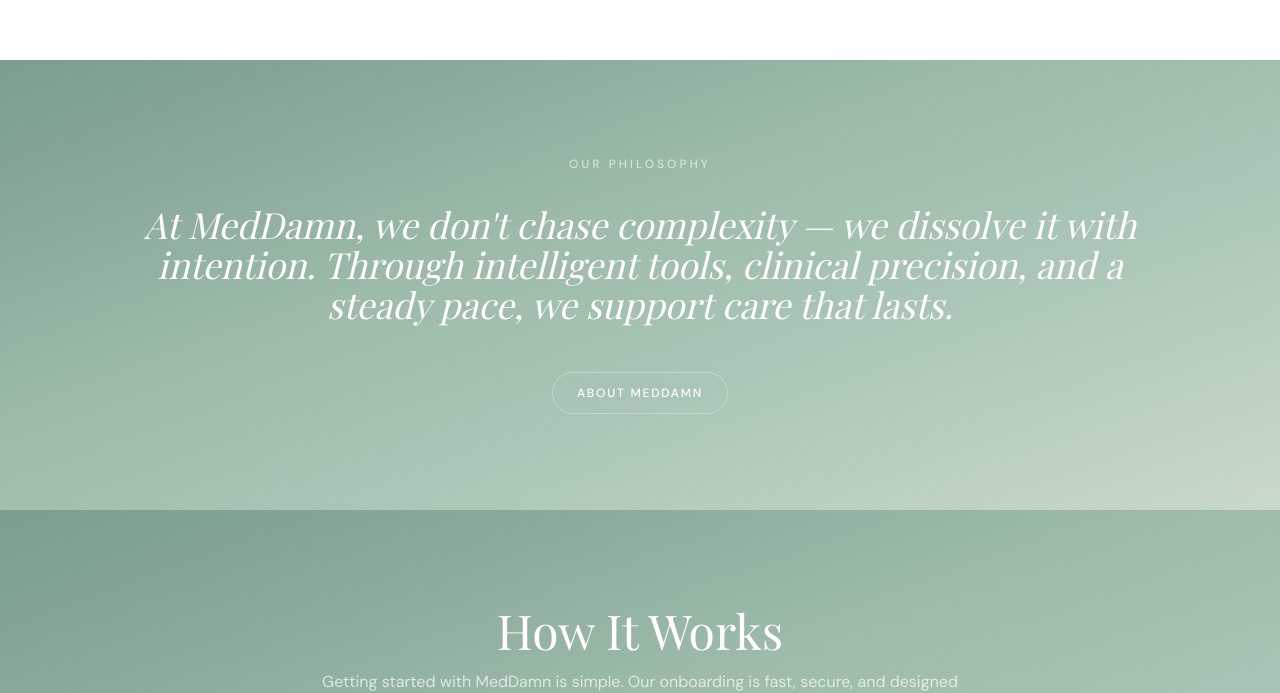
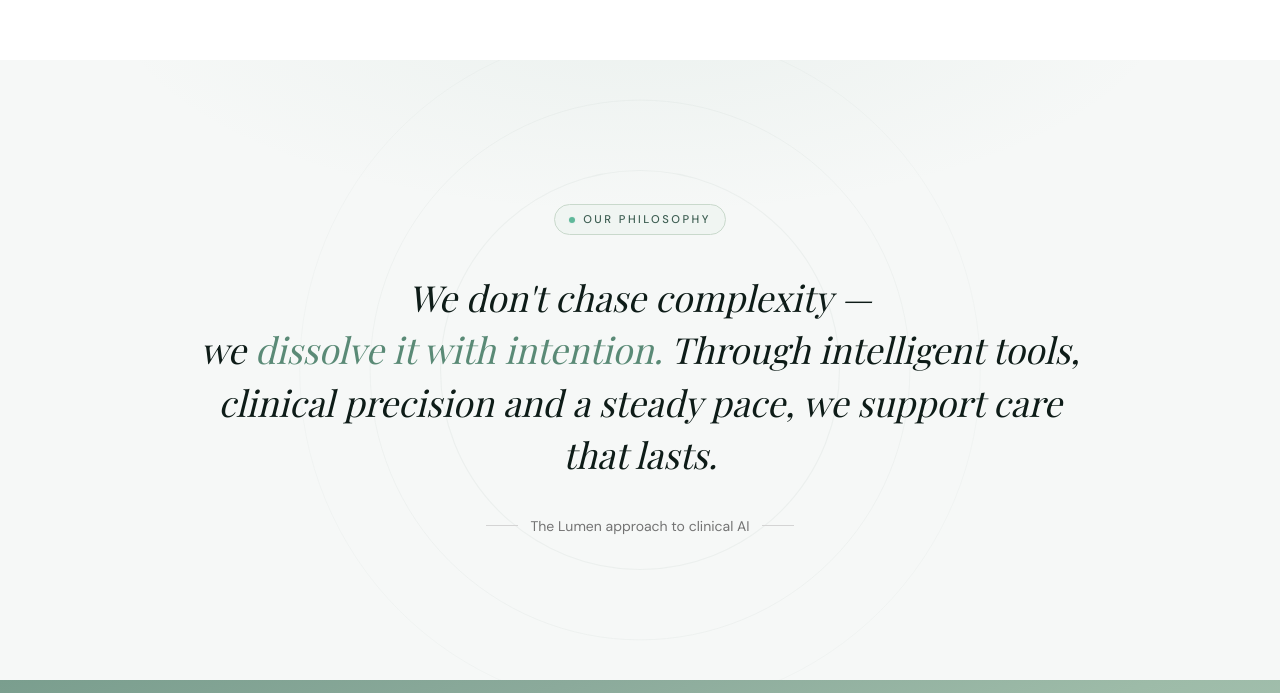
Before and after one commit to parag3638/MedDamn, a Next.js app: page / in a window 1280 px wide. Shown: the part 2634-3327 px from the top of the page. Built offline with nearby package versions, Linux system fonts and the light colour scheme; a web font is replaced by a local one.

Commit message:
Add philosophy quote and capabilities bento grid

```diff
--- /dev/null
+++ b/src/components/landing/Features.tsx
@@ -0,0 +1,166 @@
+"use client";
+
+import { motion } from "framer-motion";
+import {
+  MessagesSquare,
+  LayoutDashboard,
+  Workflow,
+  NotebookPen,
+  ShieldCheck,
+  type LucideIcon,
+} from "lucide-react";
+import { PillBadge } from "./ui";
+import { cn } from "@/lib/utils";
+
+const ease = [0.22, 1, 0.36, 1] as const;
+
+type Feature = {
+  icon: LucideIcon;
+  title: string;
+  description: string;
+  span?: string;
+  chips?: string[];
+};
+
+const features: Feature[] = [
+  {
+    icon: MessagesSquare,
+    title: "AI-Assisted Intake",
+    description:
+      "Lumen listens to patient conversations and form inputs, then returns a clean, structured clinical summary in seconds — no dictation, no busywork.",
+    span: "md:col-span-2",
+    chips: ["SOAP notes", "Differential diagnoses", "ICD-10 mapping"],
+  },
+  {
+    icon: LayoutDashboard,
+    title: "Smart Dashboards",
+    description:
+      "Track every case with real-time status, review notes and alerts — your whole practice at a glance.",
+  },
+  {
+    icon: Workflow,
+    title: "Workflow Automation",
+    description:
+      "Auto-generated differential diagnoses, red-flag warnings and treatment insights surface what matters first.",
+  },
+  {
+    icon: NotebookPen,
+    title: "Templates & Notes",
+    description:
+      "Organize clinical templates, reusable notes and documentation in one calm, searchable system.",
+  },
+  {
+    icon: ShieldCheck,
+    title: "Secure by Design",
+    description:
+      "HIPAA-grade data security, end-to-end encryption and a scalable stack you can trust with every record.",
+  },
+];
+
+export default function Features() {
+  return (
+    <section
+      id="capabilities"
+      aria-label="Capabilities"
+      className="bg-clinical relative px-6 py-28 sm:px-8 md:py-32"
+    >
+      <div className="mx-auto max-w-6xl">
+        {/* Heading */}
+        <motion.div
+          initial={{ opacity: 0, y: 22 }}
+          whileInView={{ opacity: 1, y: 0 }}
+          transition={{ duration: 0.7, ease }}
+          viewport={{ once: true, margin: "-100px" }}
+          className="flex flex-col items-center gap-6 text-center"
+        >
+          <PillBadge tone="light">Capabilities</PillBadge>
+          <h2 className="font-display text-4xl font-semibold leading-[1.05] tracking-[-0.03em] text-ink sm:text-5xl lg:text-[3.4rem]">
+            Built for the way{" "}
+            <span className="text-sage-600">clinicians actually work.</span>
+          </h2>
+          <p className="max-w-2xl text-base leading-relaxed text-neutral-500">
+            One intelligent platform that handles the documentation, surfaces the
+            risks and keeps every case moving — from first conversation to closure.
+          </p>
+        </motion.div>
+
+        {/* Bento grid */}
+        <div className="mt-16 grid grid-cols-1 gap-5 md:grid-cols-3">
+          {features.map((f, i) => {
+            const highlighted = i === 0;
+            const Icon = f.icon;
+            return (
+              <motion.article
+                key={f.title}
+                initial={{ opacity: 0, y: 26 }}
+                whileInView={{ opacity: 1, y: 0 }}
+                transition={{ duration: 0.6, ease, delay: (i % 3) * 0.08 }}
+                viewport={{ once: true, margin: "-80px" }}
+                className={cn(
+                  "group relative flex flex-col overflow-hidden rounded-[1.75rem] p-7 transition-all duration-300",
+                  f.span,
+                  highlighted
+                    ? "bg-sage-band text-white"
+                    : "card-clinical hover:-translate-y-1 hover:border-sage-300"
+                )}
+              >
+                {highlighted && (
+                  <svg
+                    className="pointer-events-none absolute -right-10 -top-10 h-64 w-64 opacity-25"
+                    viewBox="0 0 200 200"
+                    fill="none"
+                    aria-hidden="true"
+                  >
+                    <circle cx="100" cy="100" r="60" stroke="white" strokeWidth="1" />
+                    <circle cx="100" cy="100" r="90" stroke="white" strokeWidth="0.6" />
+                  </svg>
+                )}
+
+                <span
+                  className={cn(
+                    "flex h-12 w-12 items-center justify-center rounded-2xl transition-colors",
+                    highlighted
+                      ? "bg-white/15 text-white"
+                      : "bg-sage-50 text-sage-600 group-hover:bg-sage-500 group-hover:text-white"
+                  )}
+                >
+                  <Icon className="h-6 w-6" strokeWidth={1.8} />
+                </span>
+
+                <h3
+                  className={cn(
+                    "mt-6 font-display text-xl font-semibold tracking-tight sm:text-2xl",
+                    highlighted ? "text-white" : "text-ink"
+                  )}
+                >
+                  {f.title}
+                </h3>
+                <p
+                  className={cn(
+                    "mt-2.5 max-w-md text-sm leading-relaxed",
+                    highlighted ? "text-white/75" : "text-neutral-500"
+                  )}
+                >
+                  {f.description}
+                </p>
+
+                {f.chips && (
+                  <div className="mt-auto flex flex-wrap gap-2 pt-6">
+                    {f.chips.map((chip) => (
+                      <span
+                        key={chip}
+                        className="rounded-full border border-white/20 bg-white/10 px-3 py-1 text-xs font-medium text-white/85"
+                      >
+                        {chip}
+                      </span>
+                    ))}
+                  </div>
+                )}
+              </motion.article>
+            );
+          })}
+        </div>
+      </div>
+    </section>
+  );
+}
--- a/src/components/landing/Philosophy.tsx
+++ b/src/components/landing/Philosophy.tsx
@@ -1,63 +1,52 @@
 "use client";
 
 import { motion } from "framer-motion";
-import { useMode } from "@/contexts/ModeContext";
-import { cn } from "@/lib/utils";
+import { PillBadge } from "./ui";
+
+const ease = [0.22, 1, 0.36, 1] as const;
 
 export default function Philosophy() {
-  const { mode } = useMode();
-  const isLight = mode === "light";
-
   return (
     <section
       id="about"
       aria-label="Our philosophy"
-      className={cn(
-        "py-24 px-8 md:px-12 mode-transition",
-        isLight ? "bg-neutral-50" : "bg-immersive"
-      )}
+      className="bg-clinical relative overflow-hidden px-6 py-28 sm:px-8 md:py-36"
     >
-      <div className="max-w-5xl mx-auto text-center">
-        <motion.div
-          initial={{ opacity: 0, y: 20 }}
-          whileInView={{ opacity: 1, y: 0 }}
-          transition={{ duration: 0.7, ease: [0.22, 1, 0.36, 1] }}
-          viewport={{ once: true, margin: "-80px" }}
-          className="flex flex-col items-center gap-8"
-        >
-          <span
-            className={cn(
-              "text-xs tracking-[0.25em] font-medium mode-transition",
-              isLight ? "text-sage-600" : "text-white/60"
-            )}
-          >
-            OUR PHILOSOPHY
-          </span>
+      {/* faint concentric arcs */}
+      <svg
+        className="pointer-events-none absolute left-1/2 top-1/2 h-[44rem] w-[44rem] -translate-x-1/2 -translate-y-1/2 opacity-[0.05]"
+        viewBox="0 0 600 600"
+        fill="none"
+        aria-hidden="true"
+      >
+        <circle cx="300" cy="300" r="170" stroke="#3d5e52" strokeWidth="1" />
+        <circle cx="300" cy="300" r="230" stroke="#3d5e52" strokeWidth="0.7" />
+        <circle cx="300" cy="300" r="290" stroke="#3d5e52" strokeWidth="0.5" />
+      </svg>
 
-          <h2
-            className={cn(
-              "font-serif text-2xl md:text-3xl lg:text-4xl font-normal leading-relaxed italic mode-transition",
-              isLight ? "text-neutral-800" : "text-white"
-            )}
-          >
-            At MedDamn, we don&apos;t chase complexity — we dissolve it with
-            intention. Through intelligent tools, clinical precision, and a
-            steady pace, we support care that lasts.
-          </h2>
+      <motion.div
+        initial={{ opacity: 0, y: 24 }}
+        whileInView={{ opacity: 1, y: 0 }}
+        transition={{ duration: 0.8, ease }}
+        viewport={{ once: true, margin: "-100px" }}
+        className="relative mx-auto flex max-w-4xl flex-col items-center gap-9 text-center"
+      >
+        <PillBadge tone="light">Our Philosophy</PillBadge>
 
-          <a
-            href="#about"
-            className={cn(
-              "inline-flex items-center gap-2 px-6 py-3 rounded-full text-xs tracking-[0.15em] font-medium transition-all mt-4 focus-visible:outline-none focus-visible:ring-2 focus-visible:ring-white/30",
-              isLight
-                ? "border border-neutral-300 text-neutral-700 hover:bg-neutral-100"
-                : "border border-white/30 text-white hover:bg-white/10"
-            )}
-          >
-            ABOUT MEDDAMN
-          </a>
-        </motion.div>
-      </div>
+        <p className="font-serif text-[1.75rem] font-normal italic leading-[1.5] text-ink sm:text-4xl sm:leading-[1.45]">
+          We don&apos;t chase complexity —
+          <br className="hidden sm:block" /> we{" "}
+          <span className="text-sage-600">dissolve it with intention.</span>{" "}
+          Through intelligent tools, clinical precision and a steady pace, we
+          support care that lasts.
+        </p>
+
+        <div className="flex items-center gap-3 text-sm text-neutral-500">
+          <span className="h-px w-8 bg-neutral-300" />
+          The Lumen approach to clinical AI
+          <span className="h-px w-8 bg-neutral-300" />
+        </div>
+      </motion.div>
     </section>
   );
 }
```
